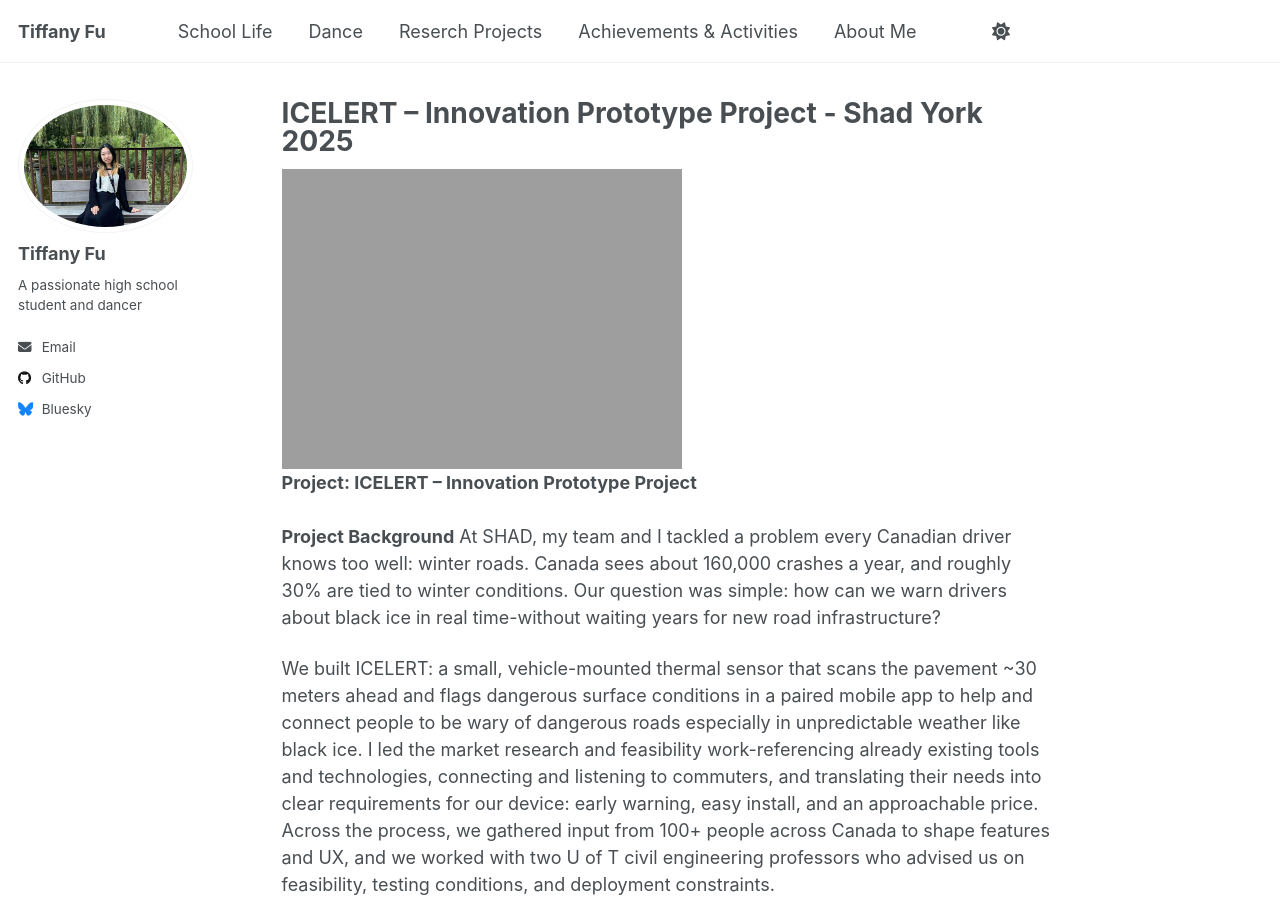
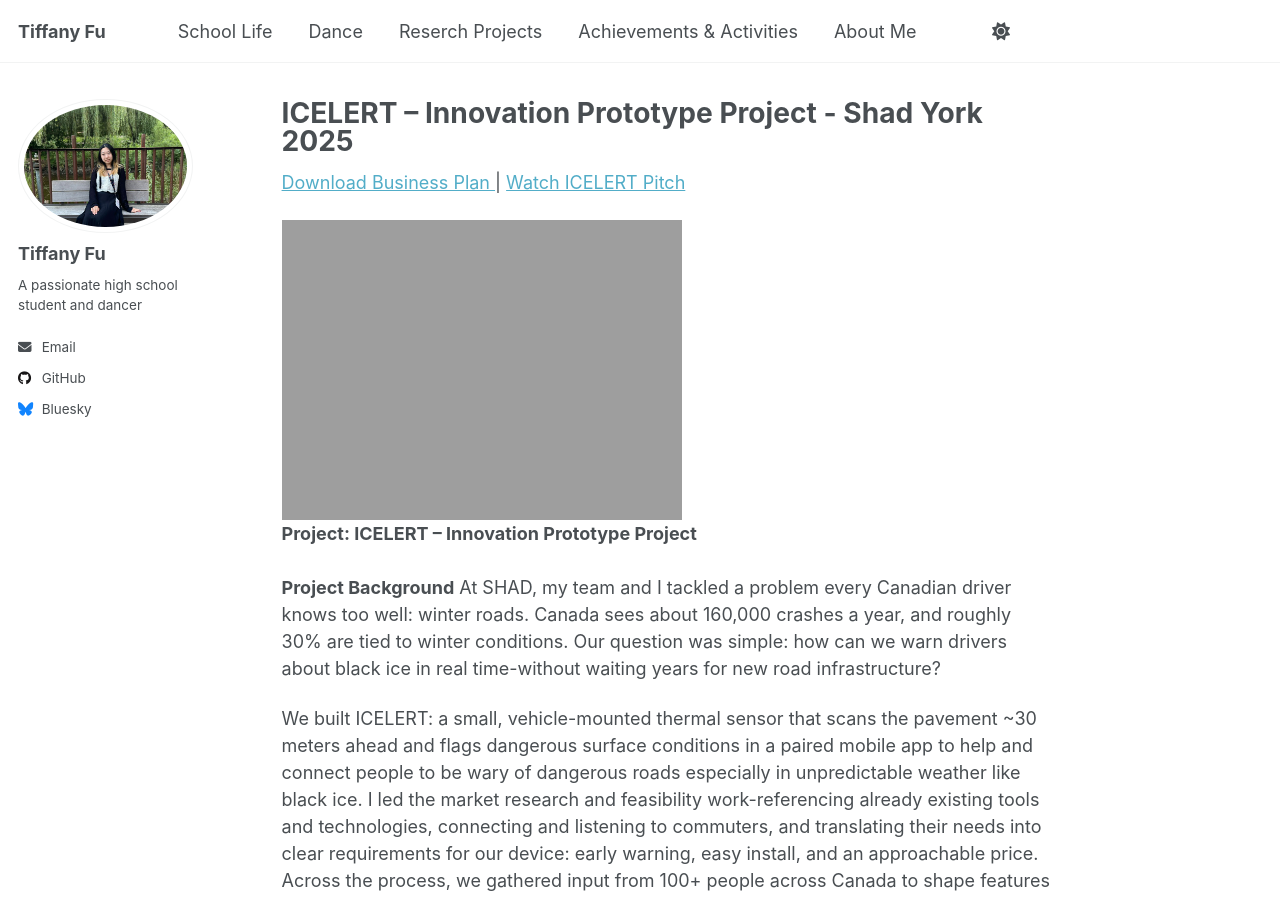
Before and after one commit to TiffanyJTFu/TiffanyFu, a Jekyll site: the page built from _teaching/03-InnovationProject.md, in a window 1280 px wide and 900 px high. Built offline with Jekyll 4.4.1, drawn with Linux system fonts in a browser that asks for light colours; a script that is not in the unit is left out; some of the changed text lies outside the part shown.

Commit message:
Update 03-InnovationProject.md

```diff
--- a/_teaching/03-InnovationProject.md
+++ b/_teaching/03-InnovationProject.md
@@ -6,6 +6,11 @@ permalink: /teaching/InnovationProject
 slidesurl: 'https://tiffanyjtfu.github.io/TiffanyFu/files/DE 60s VID.mp4'
 paperurl: 'https://tiffanyjtfu.github.io/TiffanyFu/files/ICELERT - Business Plan.pdf'
 ---
+
+<a href="https://tiffanyjtfu.github.io/TiffanyFu/files/ICELERT - Business Plan.pdf" target="_blank" rel="noopener noreferrer">Download Business Plan
+</a> | <a href="https://tiffanyjtfu.github.io/TiffanyFu/files/DE 60s VID.mp4" target="_blank" rel="noopener noreferrer">Watch ICELERT Pitch</a>&nbsp;
+<br>
+
 ![shad5](https://tiffanyjtfu.github.io/TiffanyFu/images/shadproject1.png)
 <br>**Project: ICELERT – Innovation Prototype Project**
 <br><br>**Project Background**
@@ -88,3 +93,7 @@ On the business side, we created a financial plan demonstrating our costs, profi
 ![shad5](https://tiffanyjtfu.github.io/TiffanyFu/images/shad5.jpg)
 
 ![shad5](https://tiffanyjtfu.github.io/TiffanyFu/images/shad3.jpeg)
+
+<a href="https://tiffanyjtfu.github.io/TiffanyFu/files/ICELERT - Business Plan.pdf" target="_blank" rel="noopener noreferrer">Download Business Plan
+</a> | <a href="https://tiffanyjtfu.github.io/TiffanyFu/files/DE 60s VID.mp4" target="_blank" rel="noopener noreferrer">Watch ICELERT Pitch</a>&nbsp;
+<br>
```
